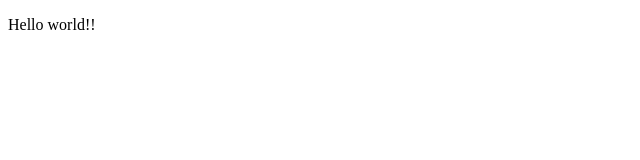
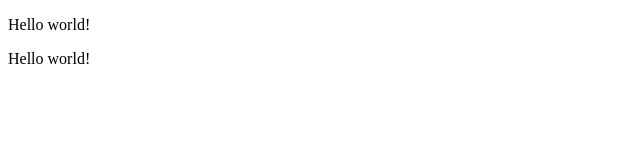
Before and after one commit to CarinaMir/project, a plain HTML site: page index.html in a window 1280 px wide. Shown: the full height of the page, 0-640 px from the left. Drawn offline with Linux system fonts and the light colour scheme.

```diff
--- a/index.html
+++ b/index.html
@@ -7,7 +7,8 @@
 </head>
 <body>
 
-<p>Hello world!!</p>
+<p>Hello world!</p>
+<p>Hello world!</p>
 
 
 <script src="js/script.js"></script>
```
